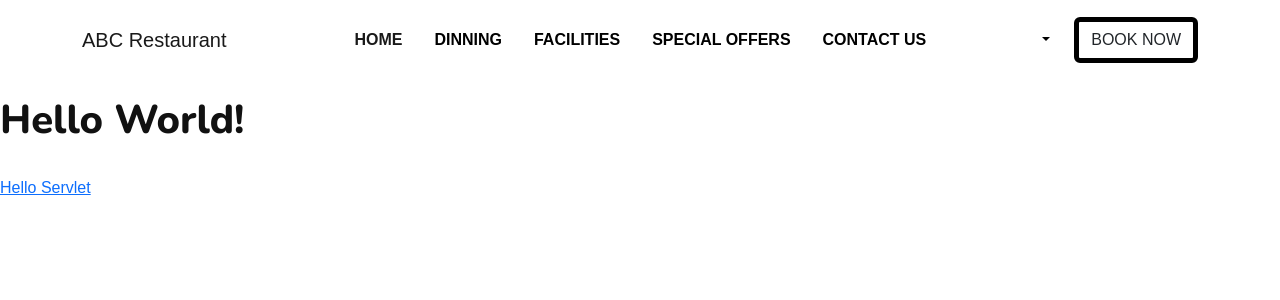
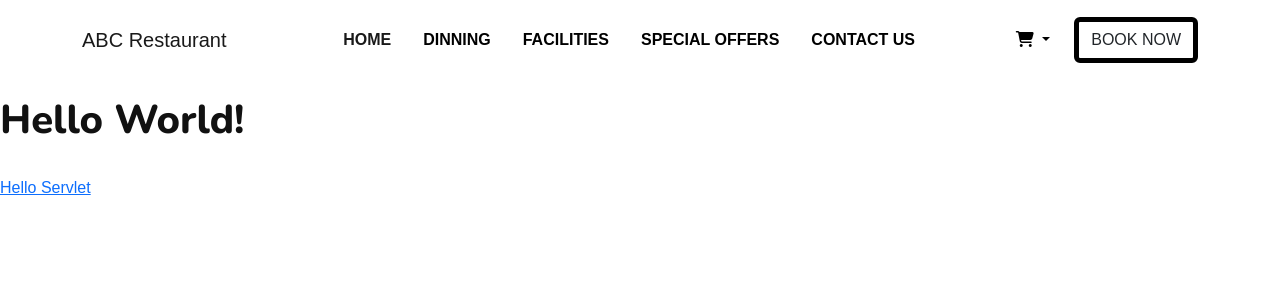
Before and after one commit to AronDevpro/ABC-Restaurant, a Java web app: page / in a window 1280 px wide. Shown: the top 300 px of the page. Run offline with Tomcat 11, a stand-in JSP engine, Linux system fonts and the light colour scheme; some libraries are stand-ins or nearby versions.

Commit message:
modify header

```diff
--- a/src/main/webapp/template/header.jsp
+++ b/src/main/webapp/template/header.jsp
@@ -3,8 +3,10 @@ pageEncoding="UTF-8"%>
 <head>
     <meta charset="UTF-8">
     <title><%= request.getAttribute("title") %></title>
+    <meta name="viewport" content="width=device-width, initial-scale=1">
     <link rel="stylesheet" href="${pageContext.request.contextPath}/assets/boostrap/bootstrap.min.css">
 <%--    <link href="https://cdn.jsdelivr.net/npm/bootstrap@5.3.3/dist/css/bootstrap.min.css" rel="stylesheet" integrity="sha384-QWTKZyjpPEjISv5WaRU9OFeRpok6YctnYmDr5pNlyT2bRjXh0JMhjY6hW+ALEwIH" crossorigin="anonymous">--%>
     <link rel="stylesheet" href="${pageContext.request.contextPath}/assets/css/main.css">
 <%--        <style><%@include file="../assets/css/main.css"%></style>--%>
+        <link rel="stylesheet" href="https://cdnjs.cloudflare.com/ajax/libs/font-awesome/6.6.0/css/all.min.css">
 </head>
```
